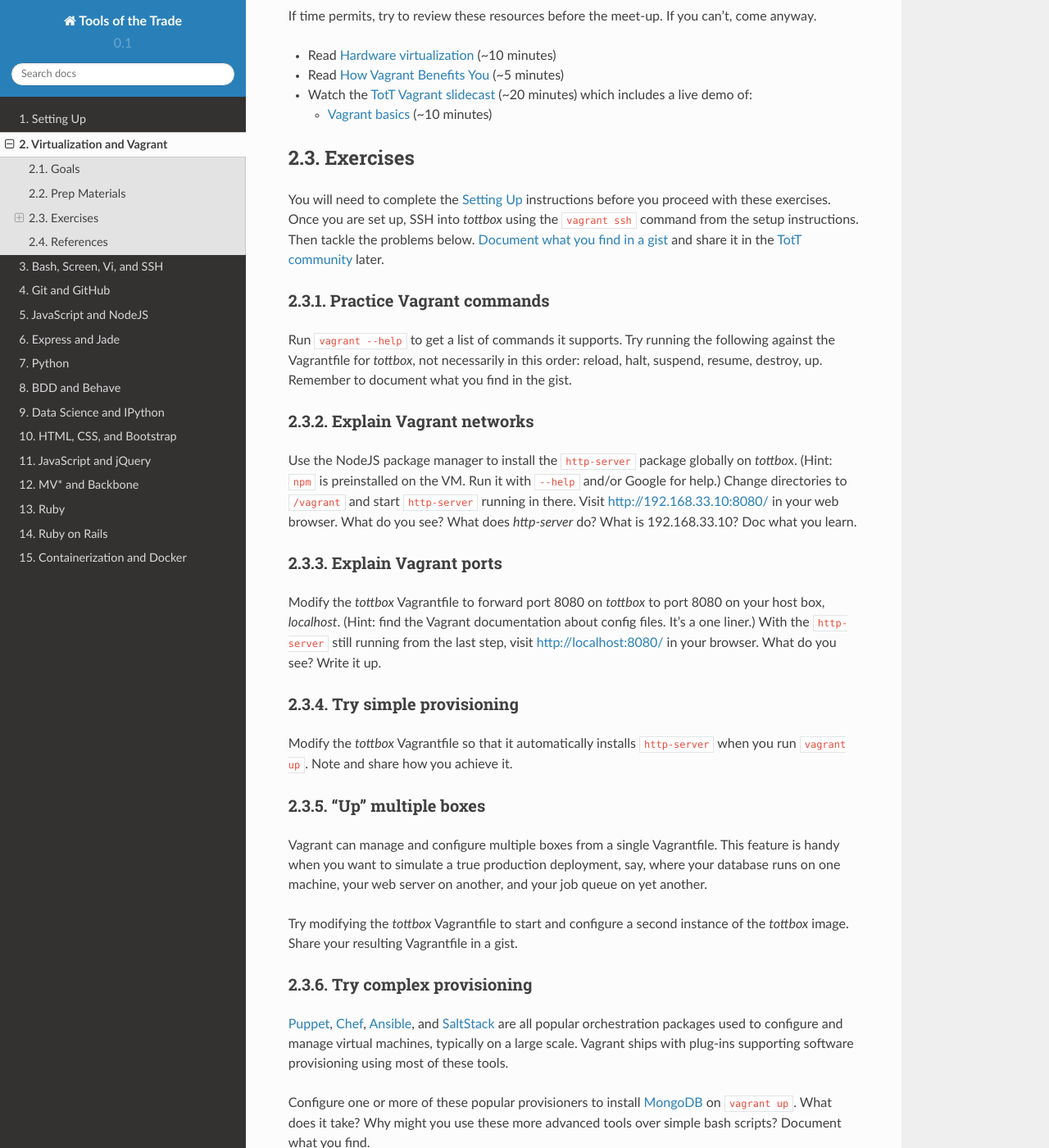
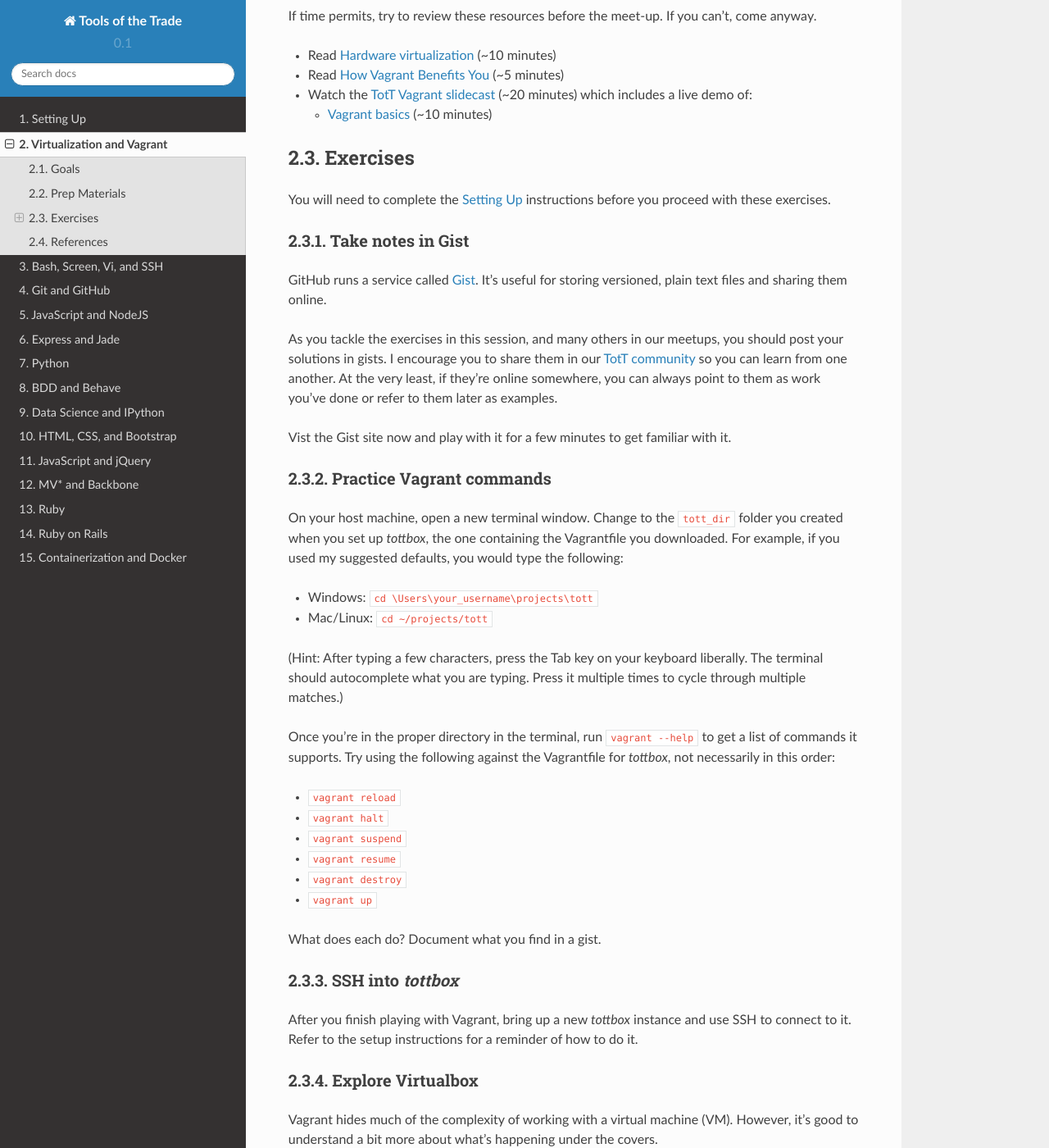
Before and after one commit to parente/tott, a Sphinx documentation site: the page built from doc/sessions/vagrant.rst, in a window 1280 px wide and 1400 px high, scrolled down 360 px. Shown: the whole window at 82% size. Built offline with Sphinx 7.4.7 and the Read the Docs theme 2.0.0, drawn with Linux system fonts in a browser that asks for light colours; some of the changed text lies outside the part shown.

Commit message:
More Vagrant exercises

```diff
--- a/doc/sessions/vagrant.rst
+++ b/doc/sessions/vagrant.rst
@@ -6,7 +6,7 @@
 
 * :doc:`Setup our shared development environment </setup>`
 * Realize the benefits of a virtual development environment
-* Practice managing a dev environment using Vagrant
+* Practice managing a dev environment using Vagrant_
 
 Prep Materials
 --------------
@@ -22,27 +22,79 @@
 Exercises
 ---------
 
-You will need to complete the :doc:`/setup` instructions before you proceed with these exercises. Once you are set up, SSH into *tottbox* using the ``vagrant ssh`` command from the setup instructions. Then tackle the problems below. `Document what you find in a gist <https://gist.github.com/>`_ and share it in the `TotT community`_ later.
+You will need to complete the :doc:`/setup` instructions before you proceed with these exercises.
+
+Take notes in Gist
+##################
+
+GitHub runs a service called `Gist <https://gist.github.com/>`_. It's useful for storing versioned, plain text files and sharing them online.
+
+As you tackle the exercises in this session, and many others in our meetups, you should post your solutions in gists. I encourage you to share them in our `TotT community`_ so you can learn from one another. At the very least, if they're online somewhere, you can always point to them as work you've done or refer to them later as examples.
+
+Vist the Gist site now and play with it for a few minutes to get familiar with it.
 
 Practice Vagrant commands
 #########################
 
-Run ``vagrant --help`` to get a list of commands it supports. Try running the following against the Vagrantfile for *tottbox*, not necessarily in this order: reload, halt, suspend, resume, destroy, up. Remember to document what you find in the gist.
+On your host machine, open a new terminal window. Change to the ``tott_dir`` folder you created when you set up *tottbox*, the one containing the Vagrantfile you downloaded. For example, if you used my suggested defaults, you would type the following:
+
+* Windows: ``cd \Users\your_username\projects\tott``
+* Mac/Linux: ``cd ~/projects/tott``
+
+(Hint: After typing a few characters, press the Tab key on your keyboard liberally. The terminal should autocomplete what you are typing. Press it multiple times to cycle through multiple matches.)
+
+Once you're in the proper directory in the terminal, run ``vagrant --help`` to get a list of commands it supports. Try using the following against the Vagrantfile for *tottbox*, not necessarily in this order:
+
+* ``vagrant reload``
+* ``vagrant halt``
+* ``vagrant suspend``
+* ``vagrant resume``
+* ``vagrant destroy``
+* ``vagrant up``
+
+What does each do? Document what you find in a gist.
+
+SSH into *tottbox*
+##################
+
+After you finish playing with Vagrant, bring up a new *tottbox* instance and use SSH to connect to it. Refer to the setup instructions for a reminder of how to do it.
+
+Explore Virtualbox
+##################
+
+Vagrant hides much of the complexity of working with a virtual machine (VM). However, it's good to understand a bit more about what's happening under the covers.
+
+Run the Virtualbox desktop application on your machine. Find the *tottbox* instance in the list on the left. Right click it and choose Settings. Poke around in the dialog that appears and try to answer these questions.
+
+* How many processors does *tottbox* have?
+* How much RAM does it have?
+* How disk space?
+* What folders are shared with the VM?
+
+Can Vagrant change any of these? (Hint: Look in the Vagrant documentation.)
 
 Explain Vagrant networks
 ########################
 
-Use the NodeJS package manager to install the ``http-server`` package globally on *tottbox*. (Hint: ``npm`` is preinstalled on the VM. Run it with ``--help`` and/or Google for help.) Change directories to ``/vagrant`` and start ``http-server`` running in there. Visit http://192.168.33.10:8080/ in your web browser. What do you see? What does `http-server` do? What is 192.168.33.10? Doc what you learn.
+NodeJS is a runtime environment for the JavaScript programming language. (It's OK if you don't know JavaScript yet.) The NodeJS package manager lets you install libraries and utilities for your JavaScript programs.
+
+Use the NodeJS package manager to install the ``http-server`` package globally on *tottbox*. (Hint: ``npm`` is preinstalled on the VM. Run ``npm --help`` and/or Google for help on using it.)
+
+Once you have it installed, change directories to ``/vagrant``  and start ``http-server`` running in there. Visit http://192.168.33.10:8080/ in your web browser. What do you see? What does `http-server` do? What is 192.168.33.10? Doc what you learn.
 
 Explain Vagrant ports
 #####################
 
-Modify the *tottbox* Vagrantfile to forward port 8080 on *tottbox* to port 8080 on your host box, *localhost*. (Hint: find the Vagrant documentation about config files. It's a one liner.) With the ``http-server`` still running from the last step, visit http://localhost:8080/ in your browser. What do you see? Write it up.
+Modify the *tottbox* Vagrantfile to forward port 8080 on *tottbox* to port 8080 on your host box, *localhost*. (Hint: Find the Vagrant documentation about config files. It's a one liner.)
+
+After you make the change, destroy the *tottbox* instance and bring up a new one for the change to take effect. (For bonus points: figure out the magic Vagrant command that updates the *tottbox* configuration without destroying the running instance completely.)
+
+Install and run the ``http-server`` NPM package again. Now visit http://localhost:8080/ in your browser. What do you see? Why? Write it up.
 
 Try simple provisioning
 #######################
 
-Modify the *tottbox* Vagrantfile so that it automatically installs ``http-server`` when you run ``vagrant up``. Note and share how you achieve it.
+Modify the *tottbox* Vagrantfile so that it automatically installs ``http-server`` when you run ``vagrant up``. Note and share how you achieve it. (Hint: You need to include something like the commands you've been typing at the prompt in the Vagrantfile somewhere.)
 
 "Up" multiple boxes
 ###################
--- a/doc/setup.rst
+++ b/doc/setup.rst
@@ -89,7 +89,7 @@
 
 #. Create a folder that will serve as the container for all of your practice work on your host box. In these instructions, we'll call this the ``tott_dir`` from now on. Enter the following to create the folder.
 
-   * Windows: ``mkdir C:\Users\your_username\projects\tott``
+   * Windows: ``mkdir \Users\your_username\projects\tott``
    * Mac/Linux: ``mkdir -p ~/projects/tott``
 
 #. Switch to the folder you just created in the terminal.
```
